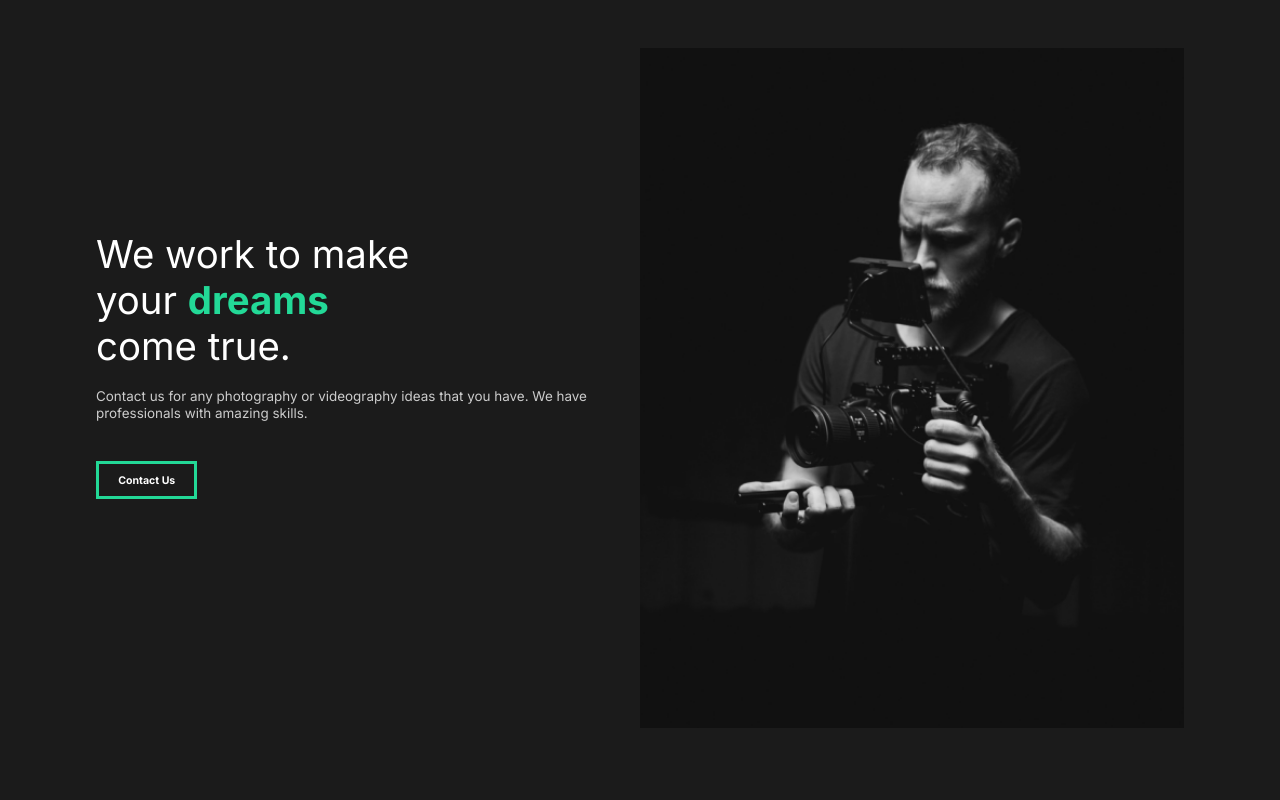
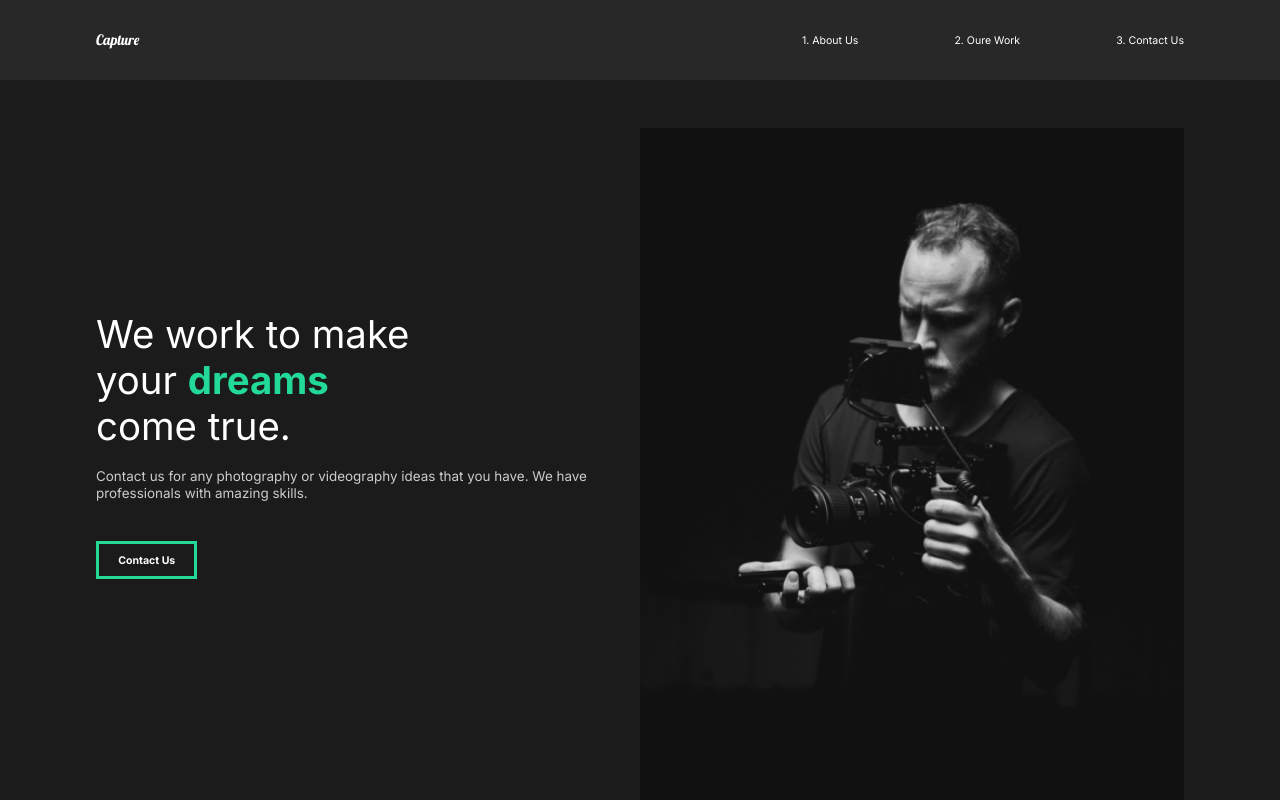
Before and after one commit to MdTasib/capture-portfolio, a React (Create React App) app: page / in a window 1280 px wide. Shown: the top 800 px of the page. Built offline with nearby package versions, Linux system fonts and the light colour scheme.

Commit message:
8.Creating Our Nav

```diff
--- a/src/App.js
+++ b/src/App.js
@@ -1,10 +1,14 @@
+import React from "react";
 import About from "./pages/About";
 import GlobalStyle from "./components/GlobalStyle";
+import Nav from "./components/Nav";
+import { Routes, useRoutes } from "react-router-dom";
 
 function App() {
 	return (
 		<div>
 			<GlobalStyle />
+			<Nav />
 			<About />
 		</div>
 	);
--- /dev/null
+++ b/src/components/Nav.jsx
@@ -0,0 +1,94 @@
+import React from "react";
+import { motion } from "framer-motion";
+import { Link } from "react-router-dom";
+import styled from "styled-components";
+
+const Nav = () => {
+	return (
+		<StyledNav>
+			<h1>
+				{/* <Link to='/'>Capture</Link> */}
+				<a href='/' id='logo'>
+					Capture
+				</a>
+			</h1>
+			<ul>
+				<li>
+					{/* <Link to='/'>1. About Us</Link> */}
+					<a href='/about'>1. About Us</a>
+					<Line transition={{ duration: 0.75 }} initial={{ width: "0%" }} />
+				</li>
+				<li>
+					{/* <Link to='/work'>2. Our Work</Link> */}
+					<a href='/'>2. Oure Work</a>
+					<Line transition={{ duration: 0.75 }} initial={{ width: "0%" }} />
+				</li>
+				<li>
+					{/* <Link to='/contact'>3. Contact Us</Link> */}
+					<a href='/'>3. Contact Us</a>
+					<Line transition={{ duration: 0.75 }} initial={{ width: "0%" }} />
+				</li>
+			</ul>
+		</StyledNav>
+	);
+};
+
+const StyledNav = styled.nav`
+	min-height: 10vh;
+	display: flex;
+	margin: auto;
+	justify-content: space-between;
+	align-items: center;
+	padding: 1rem 10rem;
+	background: #282828;
+	position: sticky;
+	top: 0;
+	z-index: 10;
+	a {
+		color: white;
+		text-decoration: none;
+	}
+	ul {
+		display: flex;
+		list-style: none;
+	}
+	#logo {
+		font-size: 1.5rem;
+		font-family: "Lobster", cursive;
+		font-weight: lighter;
+	}
+	li {
+		padding-left: 10rem;
+		position: relative;
+	}
+	@media (max-width: 980px) {
+		flex-direction: column;
+		padding: 2rem 1rem;
+		#logo {
+			display: inline-block;
+			margin: 1rem;
+		}
+		ul {
+			padding: 2rem;
+			justify-content: space-around;
+			width: 100%;
+			li {
+				padding: 0;
+			}
+		}
+	}
+`;
+
+const Line = styled(motion.div)`
+	height: 0.3rem;
+	background: #23d997;
+	width: 0%;
+	position: absolute;
+	bottom: -80%;
+	left: 60%;
+	@media (max-width: 980px) {
+		left: 0%;
+	}
+`;
+
+export default Nav;
--- a/src/index.js
+++ b/src/index.js
@@ -1,10 +1,13 @@
 import React from "react";
 import ReactDOM from "react-dom/client";
 import App from "./App";
+import { BrowserRouter } from "react-router-dom";
 
 const root = ReactDOM.createRoot(document.getElementById("root"));
 root.render(
 	<React.StrictMode>
-		<App />
+		<BrowserRouter>
+			<App />
+		</BrowserRouter>
 	</React.StrictMode>
 );
```
